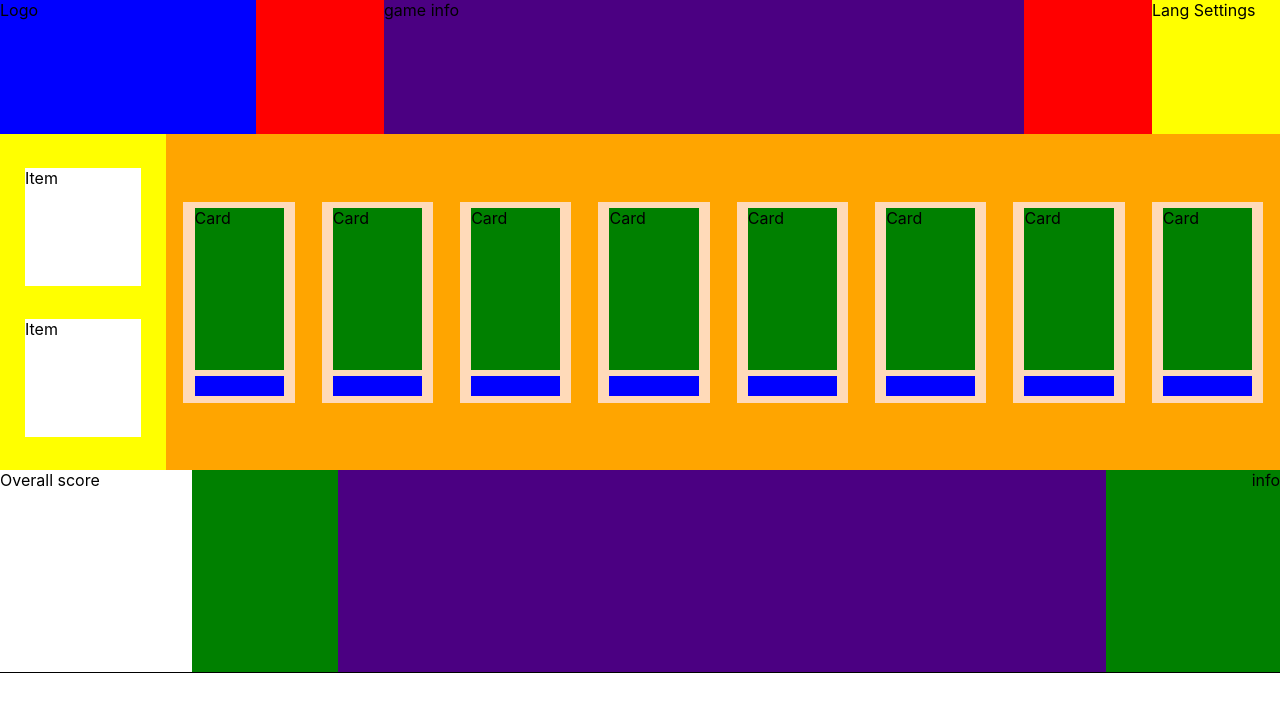
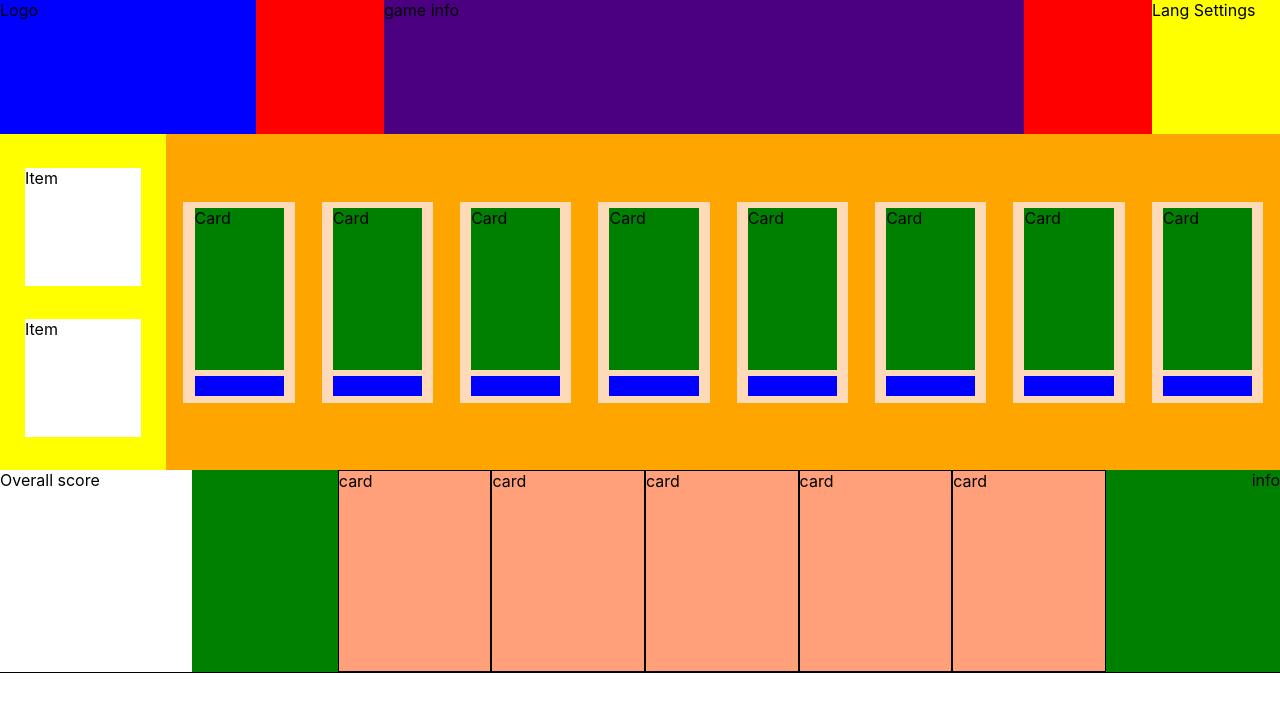
Before and after one commit to michalakweb/that-my-spot, a React (Create React App) app: page / in a window 1280 px wide. Shown: the top 712 px of the page. Built offline with nearby package versions, Linux system fonts and the light colour scheme.

Commit message:
fixed card error

```diff
--- a/src/components/footer/CardContainer.js
+++ b/src/components/footer/CardContainer.js
@@ -4,7 +4,11 @@ import Card from "./Card";
 const num = 5;
 
 const CardContainer = () => (
-  <div id="card_container">{[...Array(num).map(() => <Card />)]}</div>
+  <div id="card_container">
+    {[...Array(num)].map(() => (
+      <Card />
+    ))}
+  </div>
 );
 
 export default CardContainer;
```
